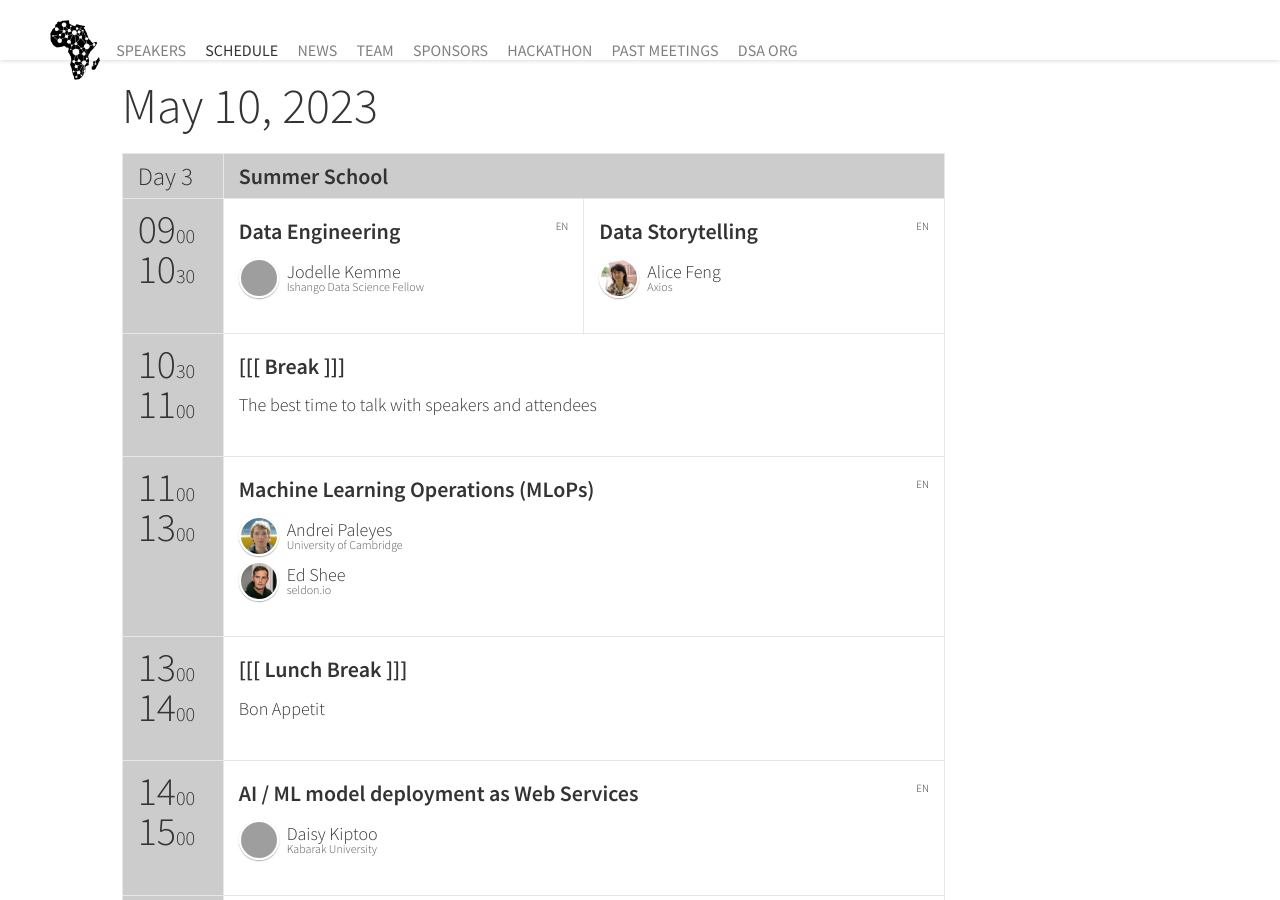
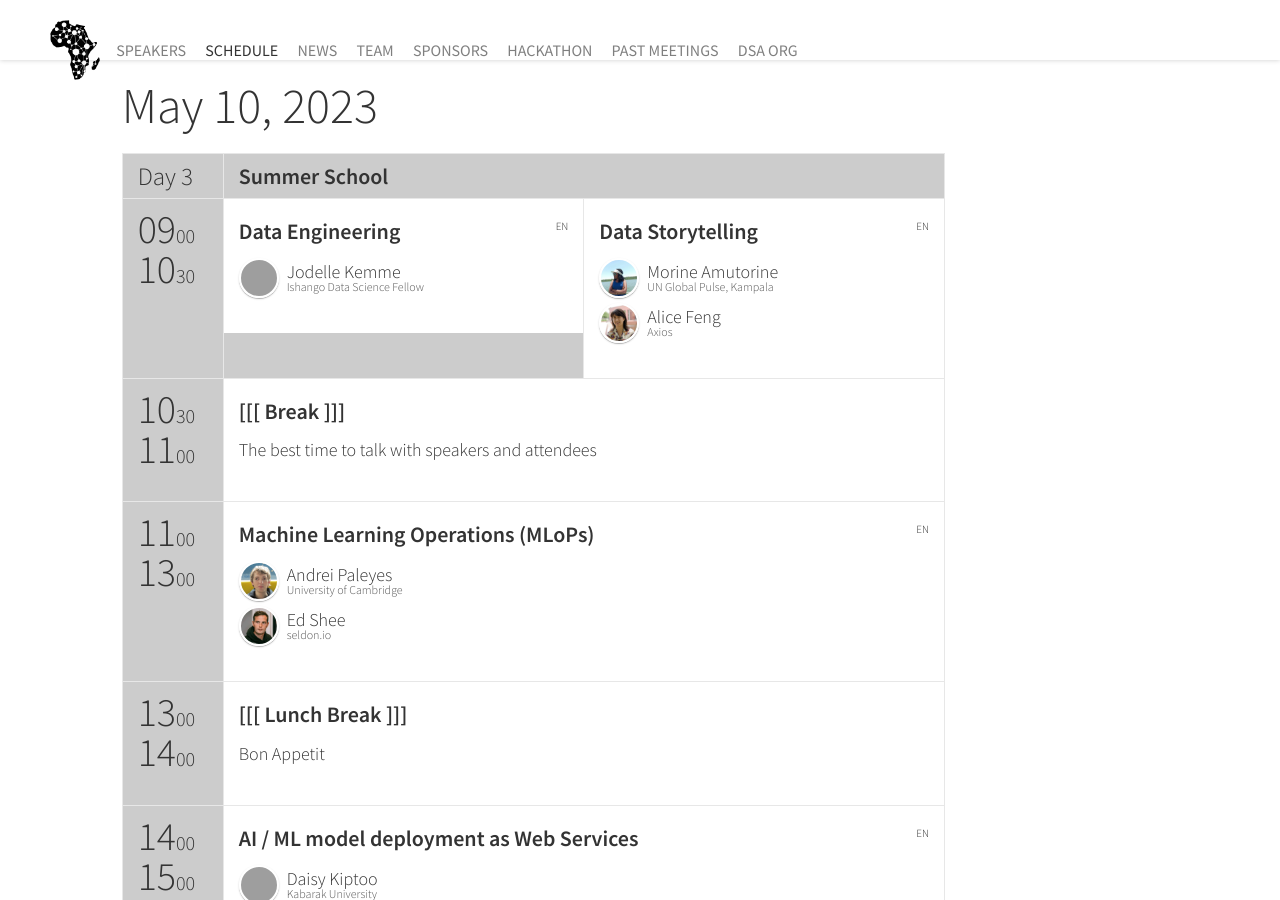
Before and after one commit to datsciafrica/dsa2023kigali, a Jekyll site: the page built from schedule.html, in a window 1280 px wide and 900 px high, scrolled down 3375 px. Built offline with Jekyll 4.4.1, drawn with Linux system fonts in a browser that asks for light colours; nearby versions of some CDN libraries; some web fonts are replaced; comment, search, counter and statistics services are not loaded; grey boxes are pictures that could not be loaded.

Commit message:
Added Morine to the schedule

```diff
--- a/_data/partners.yml
+++ b/_data/partners.yml
@@ -27,4 +27,4 @@
     - {name: "MUK", description: "Makerere University", link: "https://www.mak.ac.ug", imageUrl: "muk.jpg", width: "140px"}
     - {name: "Kabarak", description: "Kabarak University", link: "https://kabarak.ac.ke/", imageUrl: "kabarak_university.png", width: "120px"}
 #    - {name: "AIR Lab", description: "Makerere - AI-LAB", link: "http://www.air.ug", imageUrl: "AI.png", width: "120px"}
-#    - {name: "Pulse Lab Kampala", description: "Pulse Lab Kampala", link: "https://www.unglobalpulse.org/lab/kampala/", imageUrl: "plklogo.png", width: "200px"}
+    - {name: "Pulse Lab Kampala", description: "Pulse Lab Kampala", link: "https://www.unglobalpulse.org/lab/kampala/", imageUrl: "plklogo.png", width: "200px"}
--- a/_data/sessions.yml
+++ b/_data/sessions.yml
@@ -231,7 +231,7 @@
   title: "Data Storytelling"
   description: "Data Storytelling"
   subtype: presentation
-  speakers: [feng]
+  speakers: [feng, morine]
   language: en
   complexity: "Beginner"
   presentation: ""
```
Also changed, not shown: 6 other files.
